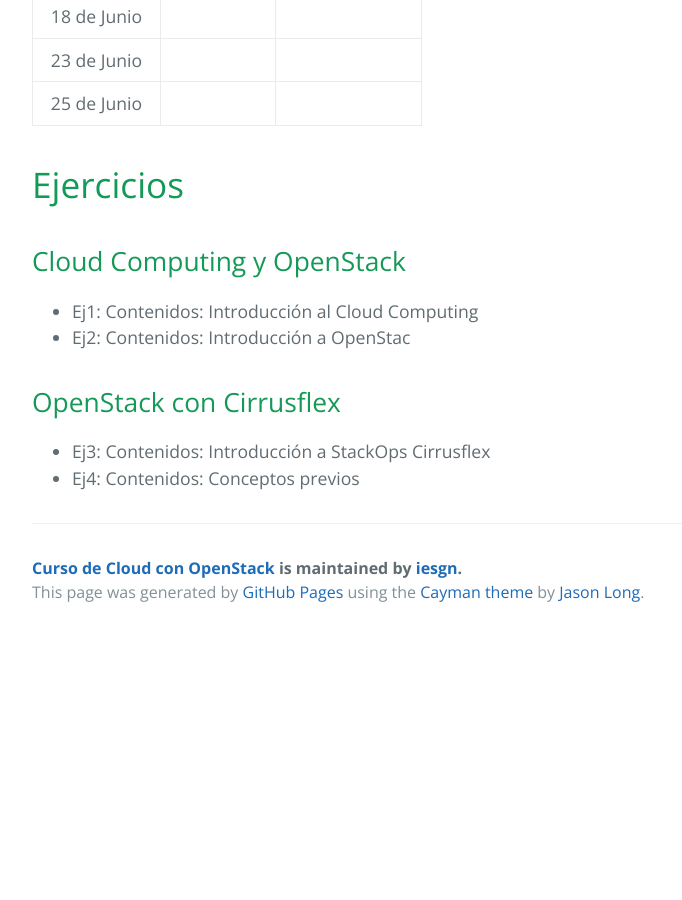
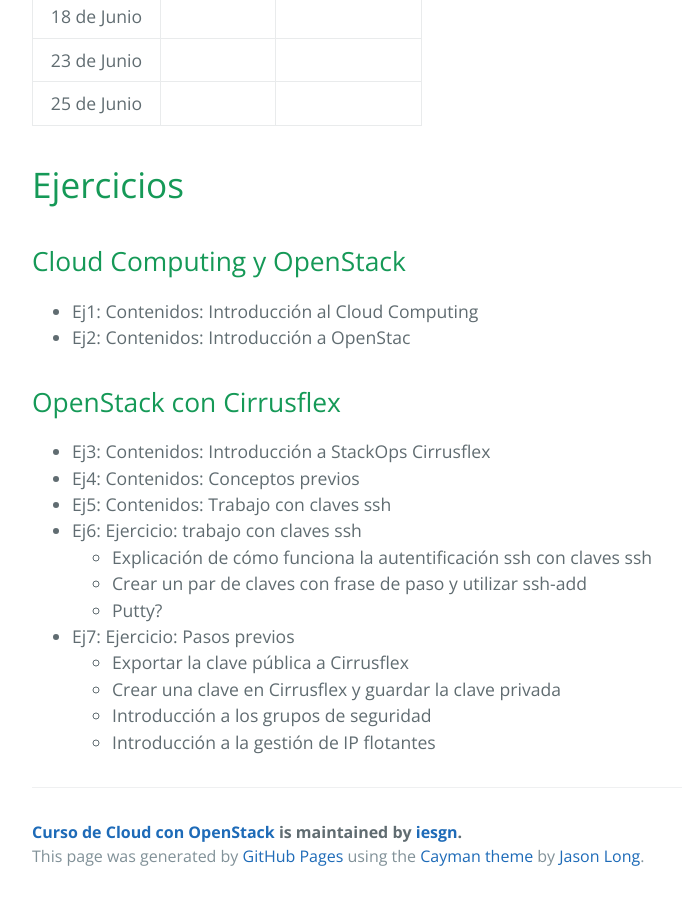
Before and after one commit to iesgn/ow1, a Jekyll site: the page built from curso/sesion.md, in a window 1280 px wide and 900 px high, scrolled down 661 px. Shown: the whole window, without its empty margins (192-874 px from the left). Built offline with Jekyll 4.4.1, drawn with Linux system fonts in a browser that asks for light colours; before the commit the page ends 1297 px from its top, so only the background shows below that.

Commit message:
Descripción de actividades

```diff
--- a/curso/sesion.md
+++ b/curso/sesion.md
@@ -27,3 +27,13 @@ tittle: Sesiónes online
 
 * Ej3: Contenidos: Introducción a StackOps Cirrusflex
 * Ej4: Contenidos: Conceptos previos
+* Ej5: Contenidos: Trabajo con claves ssh
+* Ej6: Ejercicio: trabajo con claves ssh
+	* Explicación de cómo funciona la autentificación ssh con claves ssh
+	* Crear un par de claves con frase de paso y utilizar ssh-add
+	* Putty?
+* Ej7: Ejercicio: Pasos previos
+	* Exportar la clave pública a Cirrusflex
+	* Crear una clave en Cirrusflex y guardar la clave privada
+	* Introducción a los grupos de seguridad
+	* Introducción a la gestión de IP flotantes
```
